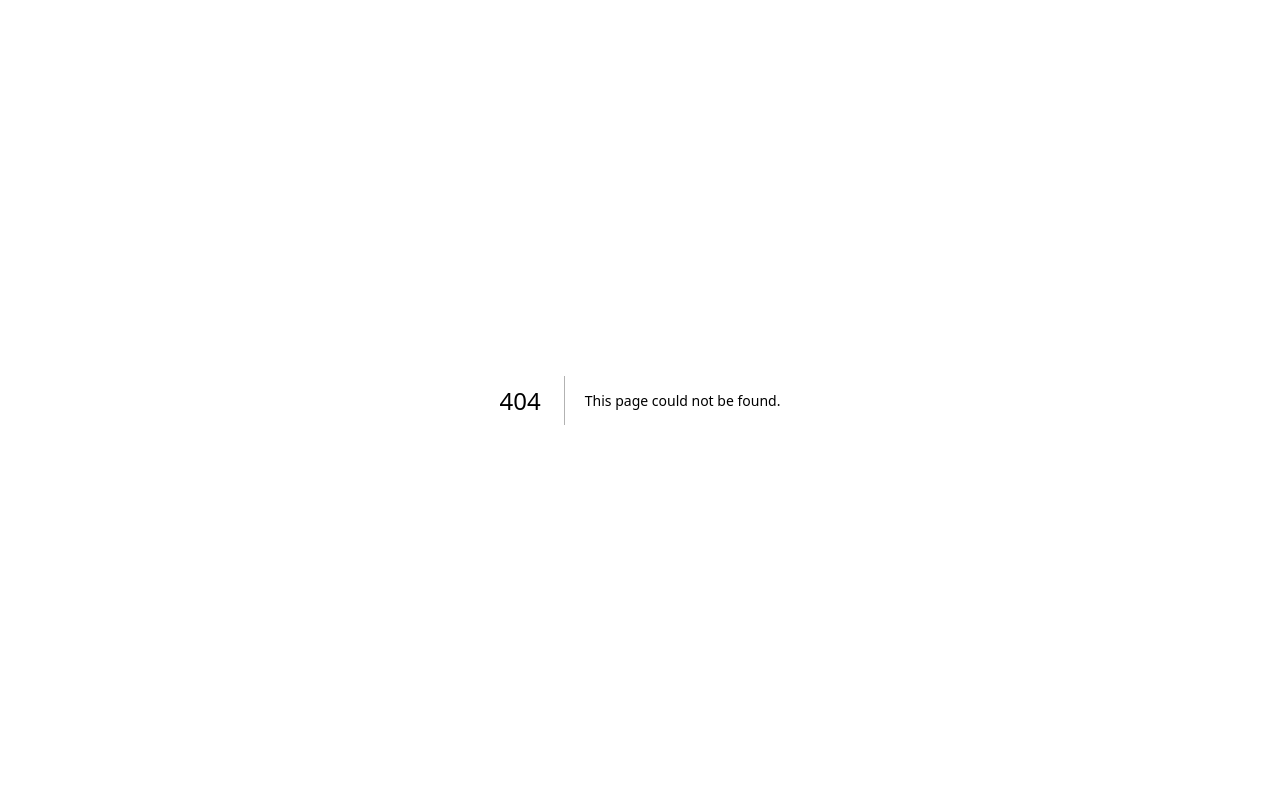
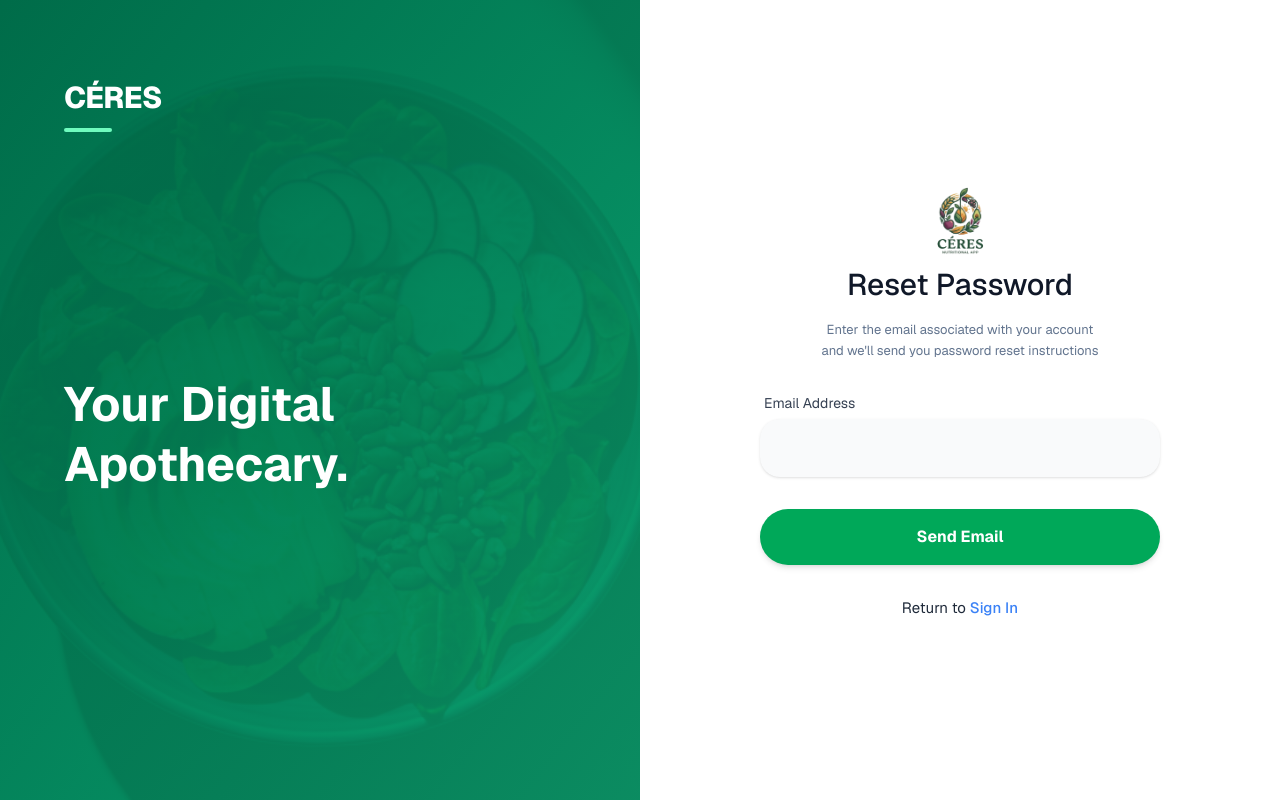
Before and after one commit to abbass19-dev/techtalks-ceres, a Next.js app: page /reset-password in a window 1280 px wide. Before the commit this address had no page. Built offline with nearby package versions, Linux system fonts and the light colour scheme.

Commit message:
Reset password page implementation

```diff
--- /dev/null
+++ b/app/reset-password/page.tsx
@@ -0,0 +1,58 @@
+import Link from "next/link";
+import Image from "next/image";
+import Leftside from "../components/leftside";
+export default function ResetPasswordPage() {
+  return (
+    <div className="min-h-screen w-full flex bg-white font-sans">
+      <Leftside />
+      <div className="w-full lg:w-1/2 flex items-center justify-center p-6 sm:p-12">
+        <div className="w-full max-w-[400px] flex flex-col items-center">
+          <Image src="/assets/logo.png" alt="Logo" width={150} height={150} />
+
+          <div className="text-center mb-8 w-full">
+            <h1 className="text-[30px] font-medium text-gray-900 mb-3">
+              Reset Password
+            </h1>
+            <p className="text-[13px] text-slate-500 max-w-[280px] mx-auto leading-relaxed">
+              Enter the email associated with your account and we'll send you
+              password reset instructions
+            </p>
+          </div>
+
+          <form className="w-full space-y-4">
+            <div className="flex flex-col space-y-1.5 w-full">
+              <label htmlFor="email" className="text-sm text-gray-700 ml-1">
+                Email Address
+              </label>
+              <input
+                id="email"
+                type="email"
+                required
+                className="w-full px-5 py-4 bg-gray-50 border border-transparent rounded-[20px] focus:outline-none focus:ring-2 focus:ring-[#00A859] focus:bg-white transition-all text-gray-800 placeholder:text-gray-400 shadow-sm"
+              />
+            </div>
+
+            <div className="pt-2 w-full">
+              <button
+                type="submit"
+                className="w-full py-4 mt-2 bg-[#00A859] hover:bg-[#00964D] text-white font-bold rounded-full shadow-md transition-all focus:outline-none focus:ring-2 focus:ring-offset-2 focus:ring-[#00A859] active:scale-[0.98]"
+              >
+                Send Email
+              </button>
+            </div>
+          </form>
+
+          <div className="mt-8 text-[15px] text-gray-800">
+            Return to{" "}
+            <Link
+              href="/login"
+              className="text-[#3b82f6] font-medium hover:underline"
+            >
+              Sign In
+            </Link>
+          </div>
+        </div>
+      </div>
+    </div>
+  );
+}
```
